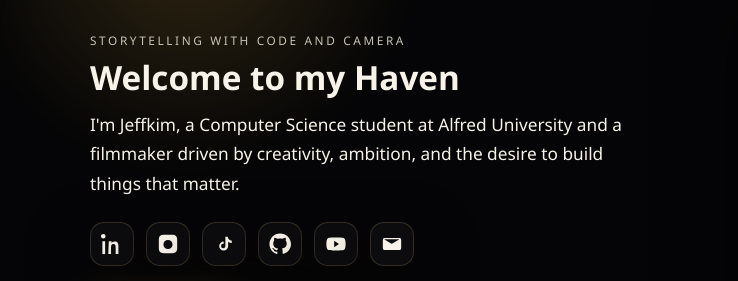
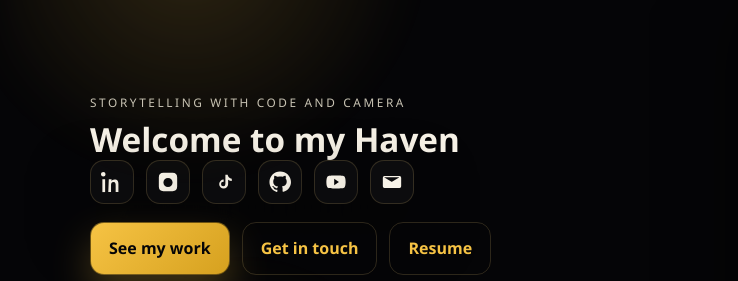
Before and after one commit to jeffkimkimo/myhaven, a plain HTML site: page portfolio.html in a window 1280 px wide. Shown: the part 212-493 px from the top of the page, 0-738 px from the left. Drawn offline with Linux system fonts and the light colour scheme.

Commit message:
deleted the paragraph

```diff
--- a/portfolio.html
+++ b/portfolio.html
@@ -27,7 +27,7 @@
         <div class="hero-content">
           <p class="eyebrow">Storytelling with code and camera</p>
           <h2>Welcome to my Haven </h2>
-          <p class="lede">I'm Jeffkim, a Computer Science student at Alfred University and a filmmaker driven by creativity, ambition, and the desire to build things that matter.</p>
+
 
           <div class="socials" aria-label="social links">
             <a href="https://www.linkedin.com/in/jeffkim-kimo-666778367/" target="_blank" rel="noopener" aria-label="LinkedIn" class="social-link">
```
